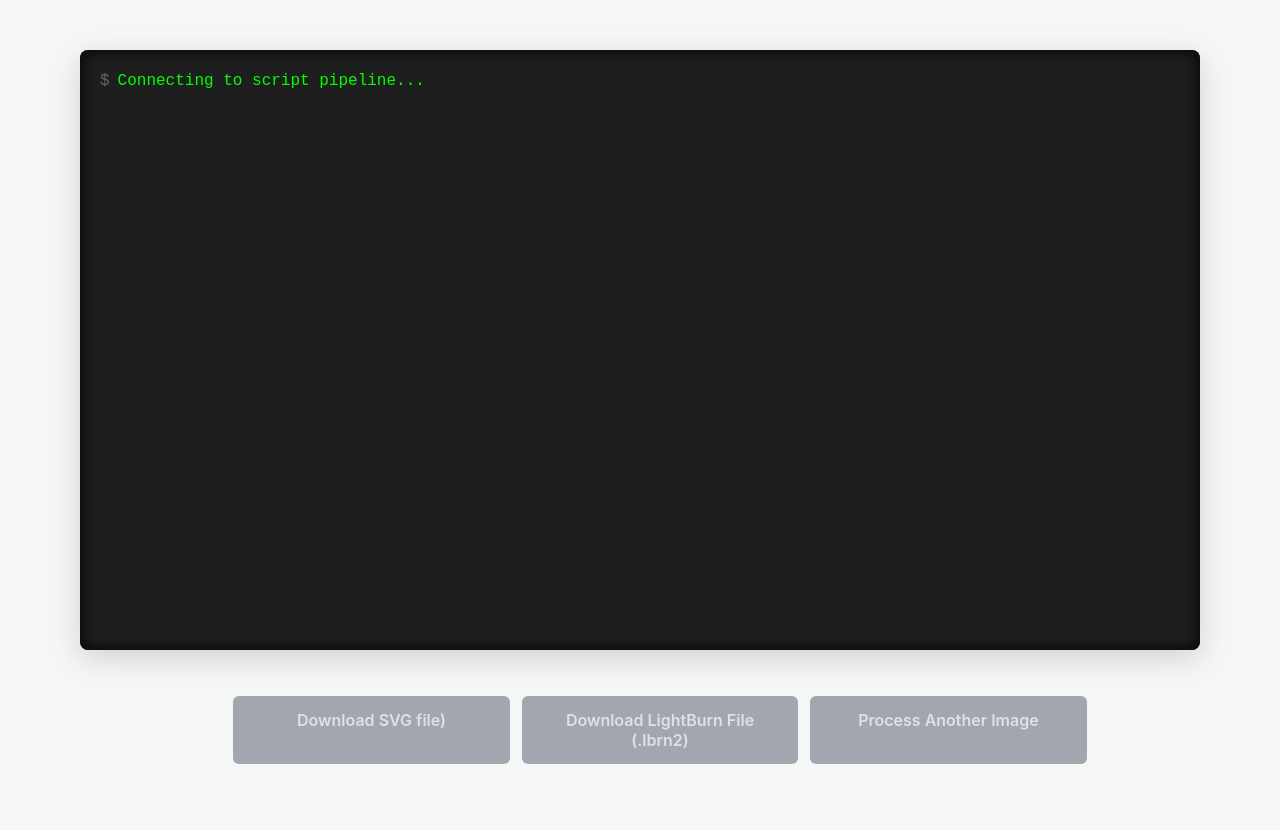
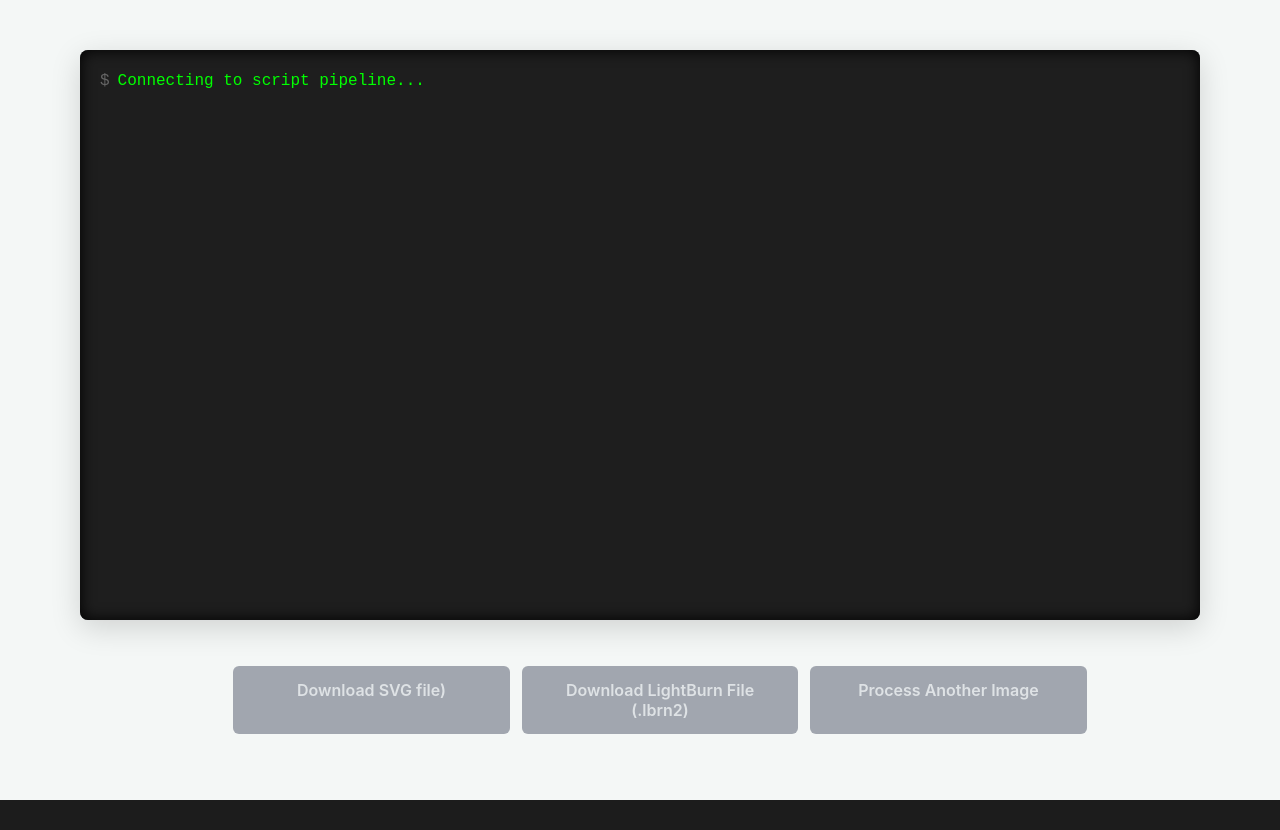
Before and after one commit to chreestopher/mopa-laser-rasterizer, a Flask app: page /list-downloads/1 in a window 1280 px wide. After the commit the page ends 800 px from the top, so only its background shows below. Run offline with Flask 3, Linux system fonts and the light colour scheme.

Commit message:
fix page scrolbar

```diff
--- a/templates/loading.html
+++ b/templates/loading.html
@@ -5,12 +5,19 @@
     <meta name="viewport" content="width=device-width, initial-scale=1.0">
     <title>Processing Image</title>
     <style>
+    * {
+        box-sizing: border-box;
+    }
     body {
         font-family: -apple-system, BlinkMacSystemFont, "Segoe UI", Roboto, sans-serif;
         background-color: #f4f7f6;
         display: flex;
         flex-direction: column;
-        min-height: 100vh;
+
+        width: 100vw;
+        height: 100vh;
+        overflow: hidden;
+
         box-sizing: border-box;
         margin: 0;
         padding: 6.25vh 6.25vw;
@@ -35,6 +42,9 @@
         background: #1a7042;
     }
     .terminal-box {
+        flex: 3;
+        min-height: 0;
+
         background: #1e1e1e;
         color: #00ff00;
         font-family: 'Courier New', Courier, monospace;
@@ -42,11 +52,12 @@
         border-radius: 8px;
         text-align: left;
         overflow-y: auto;
+        overflow-x: hidden;
+
         box-shadow: inset 0 0 15px #000, 0 8px 30px rgba(0,0,0,0.15);
 
         width: 100%;
         max-width: none;
-        height: 75vh;
         box-sizing: border-box;
 
         margin: 0 0 30px 0;
```
